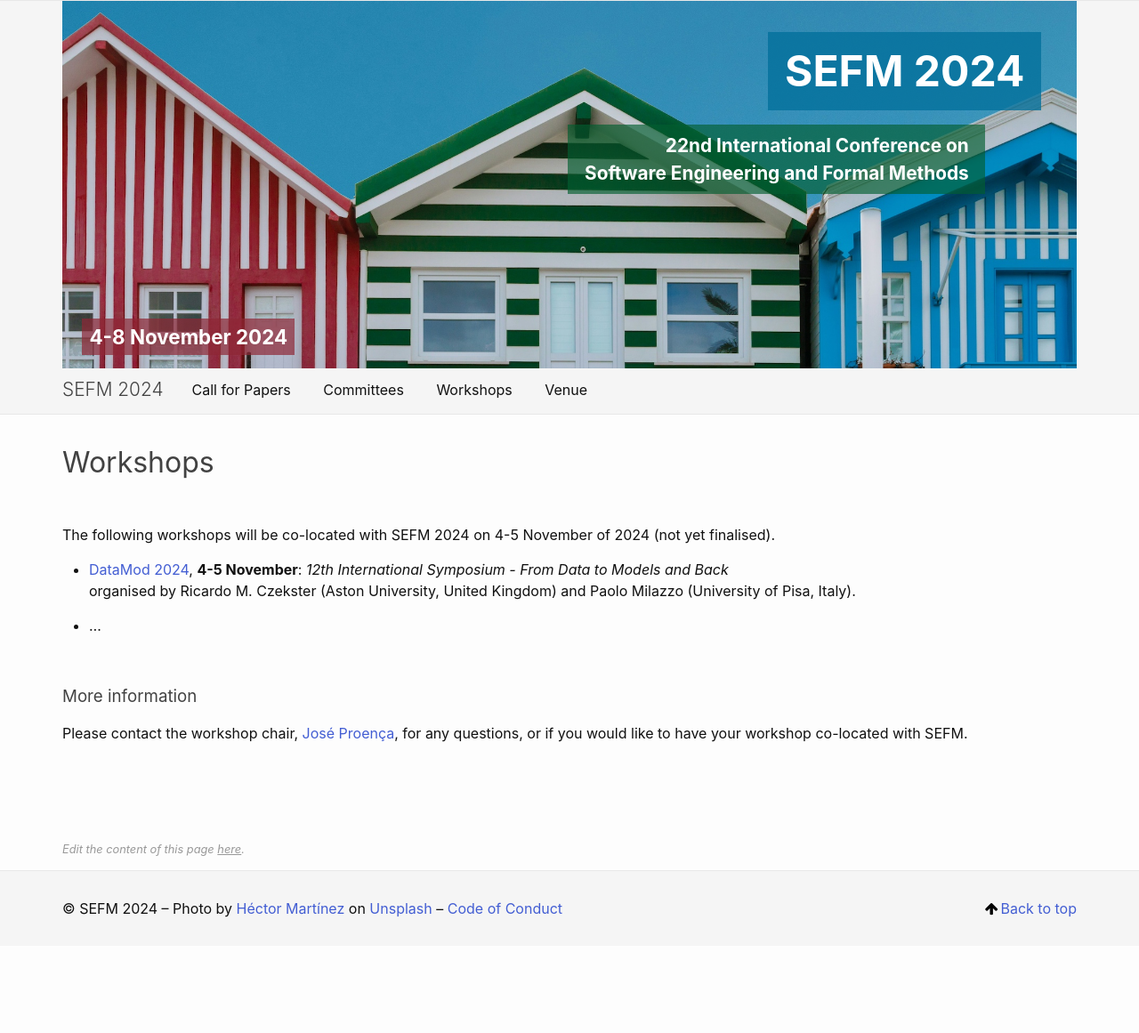
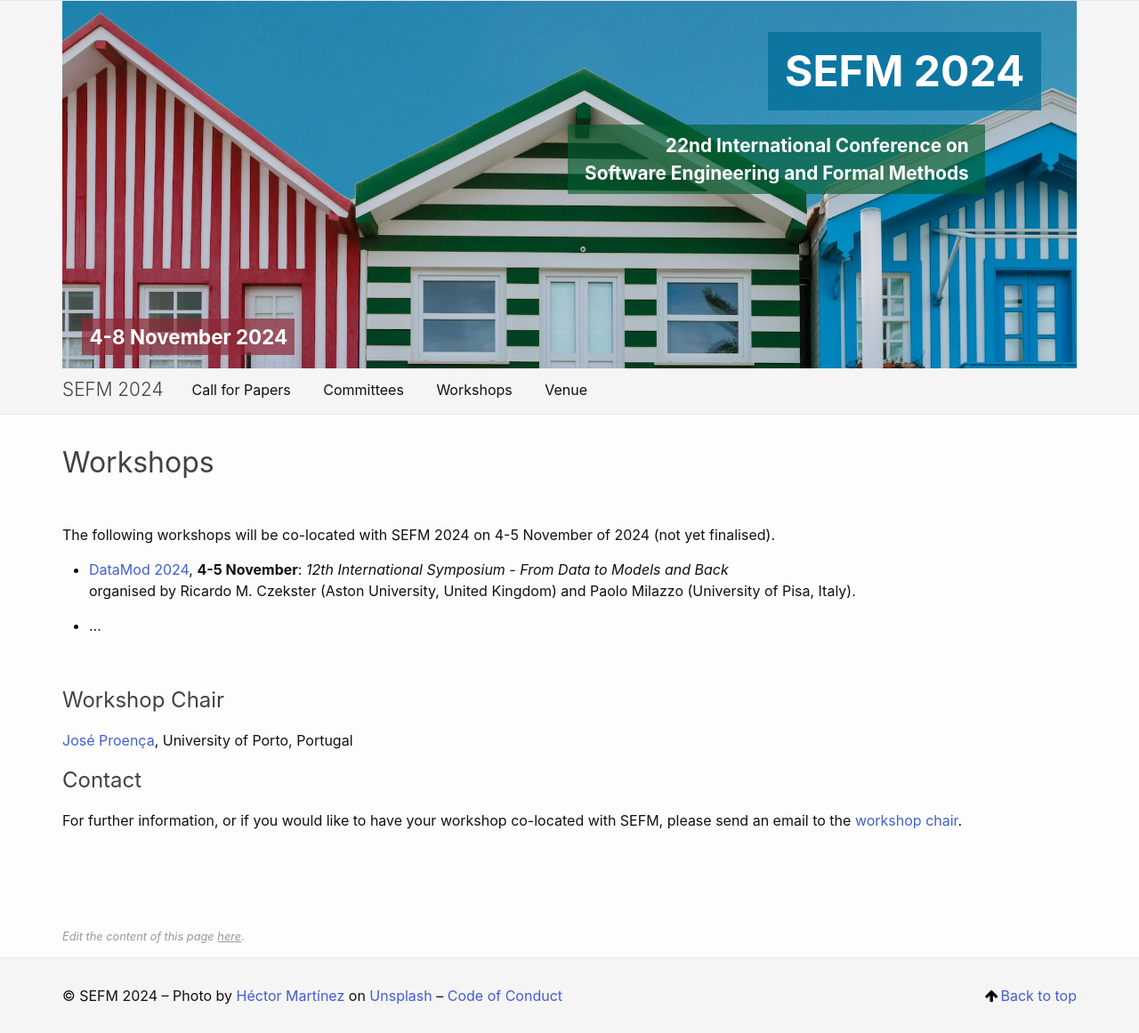
Before and after one commit to sefm-conference/2024, a Jekyll site: the page built from _pages/workshops.md, in a window 1280 px wide. Shown: the whole page at 89% size. Built offline with Jekyll 4.4.1, drawn with Linux system fonts in a browser that asks for light colours; before the commit the page ends 1063 px from its top, so only the background shows below that.

Commit message:
tweak to the workshop contact

```diff
--- a/_pages/workshops.md
+++ b/_pages/workshops.md
@@ -19,9 +19,15 @@ Paolo Milazzo (University of Pisa, Italy).
 
 <p>&nbsp;</p>
 
-### More information
+## Workshop Chair
 
-Please contact the workshop chair, [José Proença](https://jose.proenca.org), for any questions, or if you would like to have your workshop co-located with SEFM.
+[José Proença](https://jose.proenca.org), University of Porto, Portugal
+
+
+## Contact
+
+For further information, or if you would like to have your workshop co-located with SEFM, please send an email to the [workshop chair](mailto:jose.proenca@fc.up.pt).
+
 
 <!-- - [OpenCERT 2024](https://opencert.github.io/), **6 November**: *11th International Workshop on Open Community approaches to Education, Research and Technology*
 organised by Antonio Cerone (Nazarbayev University, Kazachstan) and Marco Temperini (Sapienza Università di Roma, Italy).
```
